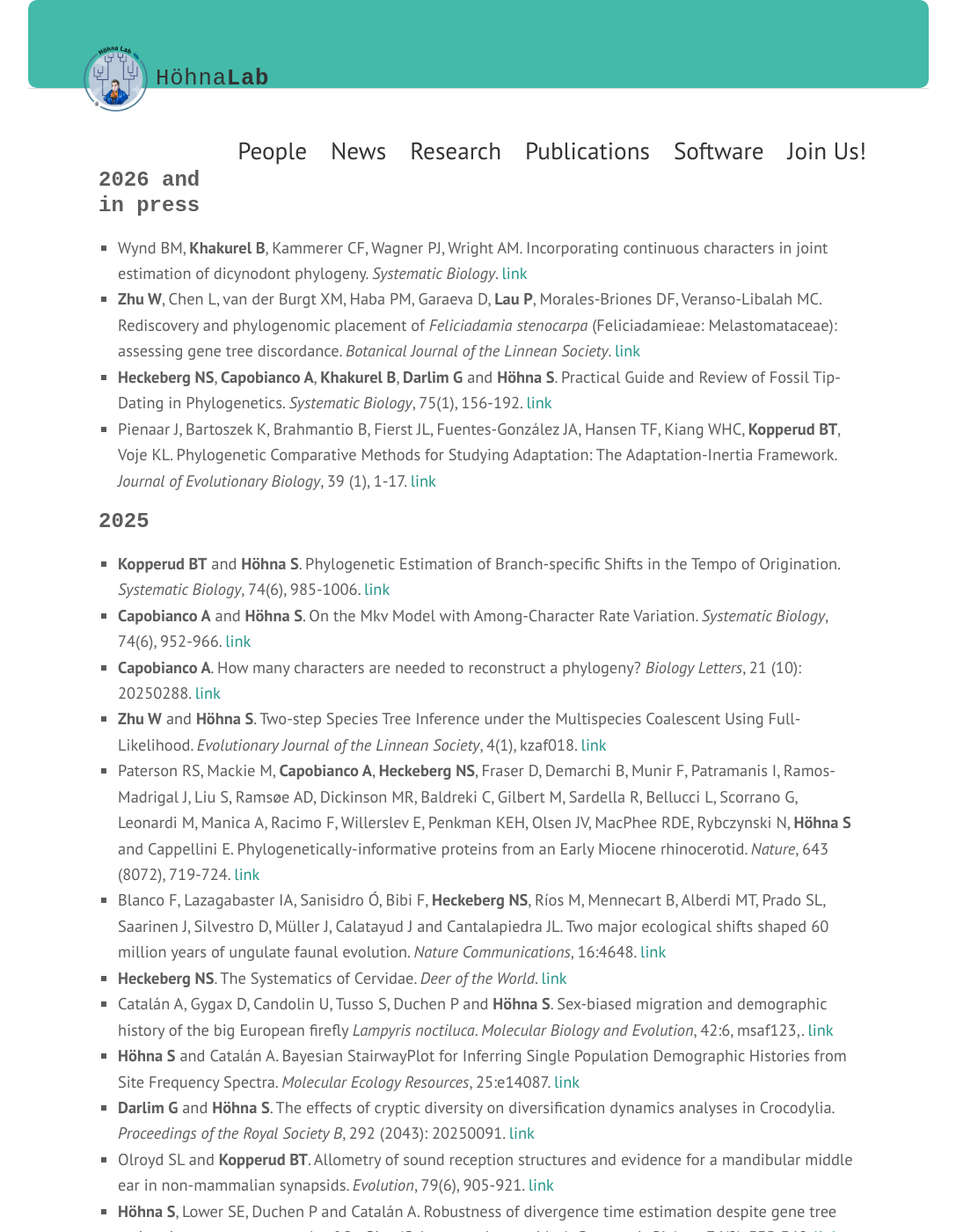
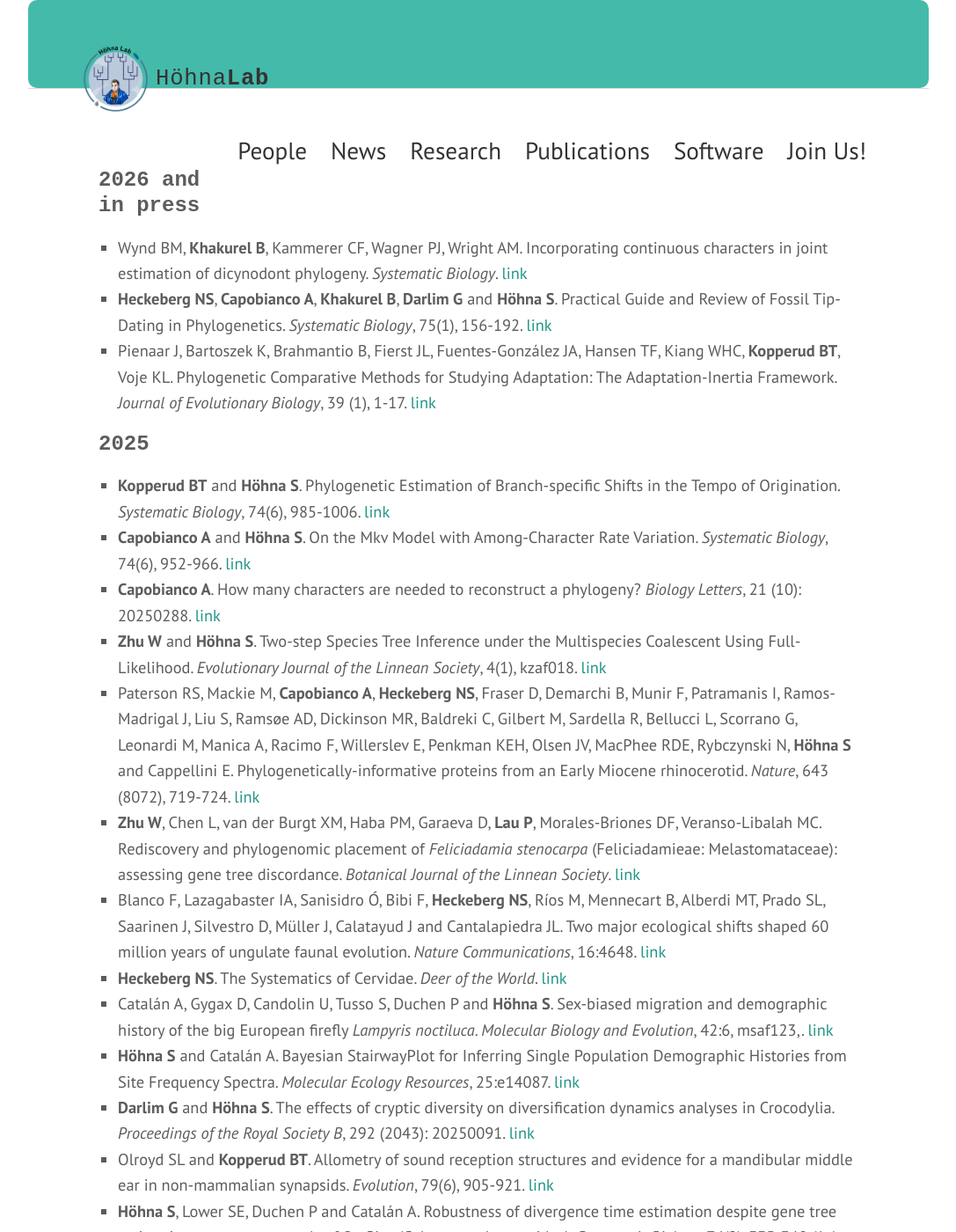
Before and after one commit to hoehnalab/hoehnalab.github.io, a Jekyll site: the page built from publications.md, in a window 1280 px wide and 1400 px high. Shown: the whole window at 88% size, without its empty margins (96-1183 px from the left). Built offline with Jekyll 4.4.1, drawn with Linux system fonts in a browser that asks for light colours; some web fonts are replaced; part of the change alters nothing that is shown.

```diff
--- a/publications.md
+++ b/publications.md
@@ -5,7 +5,6 @@ permalink: /publications/
 ---
 <h3>2026 and in press</h3>
 - Wynd BM, <strong>Khakurel B</strong>, Kammerer CF, Wagner PJ, Wright AM. Incorporating continuous characters in joint estimation of dicynodont phylogeny. *Systematic Biology*. [link](https://doi.org/10.1093/sysbio/syaf078)
-- <strong>Zhu W</strong>, Chen L, van der Burgt XM, Haba PM, Garaeva D, <strong>Lau P</strong>, Morales-Briones DF, Veranso-Libalah MC. Rediscovery and phylogenomic placement of *Feliciadamia stenocarpa* (Feliciadamieae: Melastomataceae): assessing gene tree discordance. *Botanical Journal of the Linnean Society*. [link](https://doi.org/10.1093/botlinnean/boaf047)
 - <strong>Heckeberg NS</strong>, <strong>Capobianco A</strong>, <strong>Khakurel B</strong>, <strong>Darlim G</strong> and <strong>Höhna S</strong>. Practical Guide and Review of Fossil Tip-Dating in Phylogenetics. *Systematic Biology*, 75(1), 156-192. [link](https://doi.org/10.1093/sysbio/syaf050)
 - Pienaar J, Bartoszek K, Brahmantio B, Fierst JL, Fuentes-González JA, Hansen TF, Kiang WHC, <strong>Kopperud BT</strong>, Voje KL. Phylogenetic Comparative Methods for Studying Adaptation: The Adaptation-Inertia Framework. *Journal of Evolutionary Biology*, 39 (1), 1-17. [link](https://doi.org/10.1093/jeb/voaf113)
 
@@ -16,6 +15,7 @@ permalink: /publications/
 - <strong>Capobianco A</strong>. How many characters are needed to reconstruct a phylogeny? *Biology Letters*, 21 (10): 20250288. [link](https://doi.org/10.1098/rsbl.2025.0288)
 - <strong>Zhu W</strong> and <strong>Höhna S</strong>. Two-step Species Tree Inference under the Multispecies Coalescent Using Full-Likelihood. *Evolutionary Journal of the Linnean Society*, 4(1), kzaf018. [link](https://doi.org/10.1093/evolinnean/kzaf018)
 - Paterson RS, Mackie M, <strong>Capobianco A</strong>, <strong>Heckeberg NS</strong>, Fraser D, Demarchi B, Munir F, Patramanis I, Ramos-Madrigal J, Liu S, Ramsøe AD, Dickinson MR, Baldreki C, Gilbert M, Sardella R, Bellucci L, Scorrano G, Leonardi M, Manica A, Racimo F, Willerslev E, Penkman KEH, Olsen JV, MacPhee RDE, Rybczynski N, <strong>Höhna S</strong> and Cappellini E. Phylogenetically-informative proteins from an Early Miocene rhinocerotid. *Nature*, 643 (8072), 719-724. [link](https://doi.org/10.1038/s41586-025-09231-4)
+- <strong>Zhu W</strong>, Chen L, van der Burgt XM, Haba PM, Garaeva D, <strong>Lau P</strong>, Morales-Briones DF, Veranso-Libalah MC. Rediscovery and phylogenomic placement of *Feliciadamia stenocarpa* (Feliciadamieae: Melastomataceae): assessing gene tree discordance. *Botanical Journal of the Linnean Society*. [link](https://doi.org/10.1093/botlinnean/boaf047)
 - Blanco F, Lazagabaster IA, Sanisidro Ó, Bibi F, <strong>Heckeberg NS</strong>, Ríos M, Mennecart B, Alberdi MT, Prado SL, Saarinen J, Silvestro D, Müller J, Calatayud J and Cantalapiedra JL. Two major ecological shifts shaped 60 million years of ungulate faunal evolution. *Nature Communications*, 16:4648. [link](https://doi.org/10.1038/s41467-025-59974-x)
 - <strong>Heckeberg NS</strong>. The Systematics of Cervidae. *Deer of the World*. [link](https://doi.org/10.1007/978-3-031-17756-9_1)
 - Catalán A, Gygax D, Candolin U, Tusso S, Duchen P and <strong>Höhna S</strong>. Sex-biased migration and demographic history of the big European firefly *Lampyris noctiluca*. *Molecular Biology and Evolution*,  42:6, msaf123,. [link](https://doi.org/10.1093/molbev/msaf123)
```
